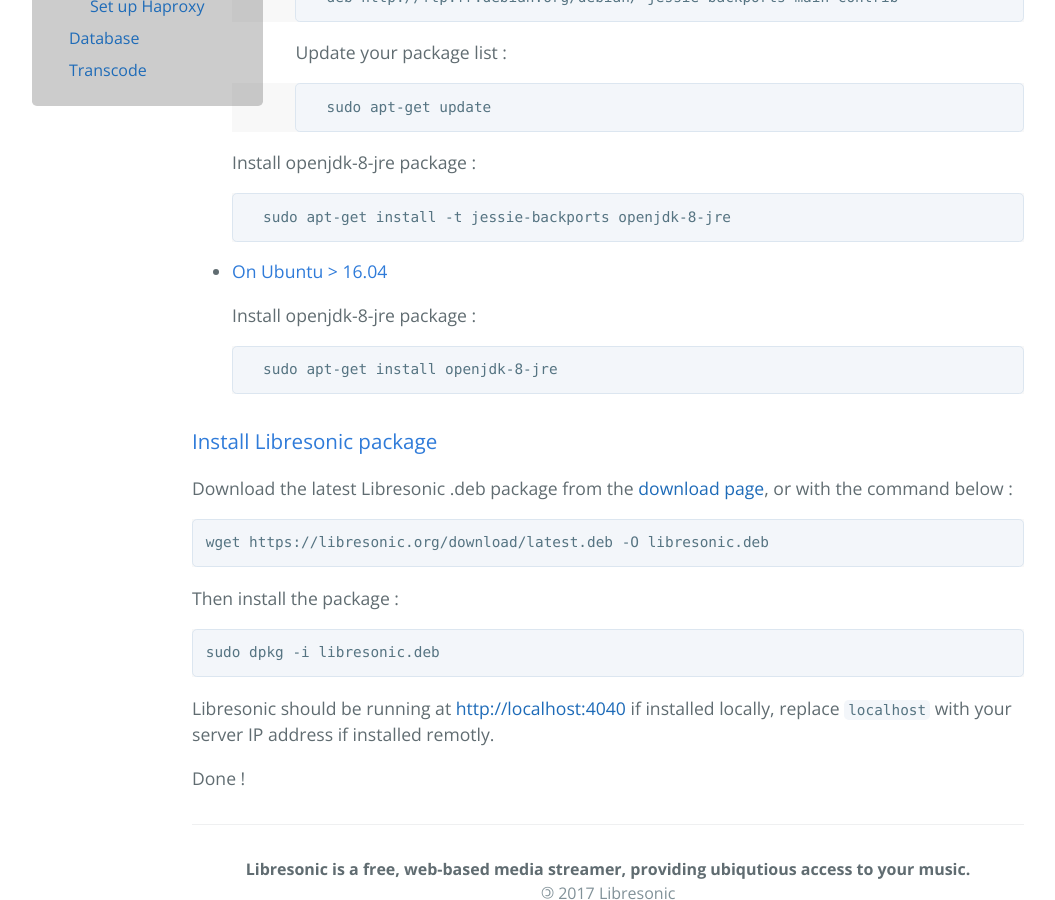
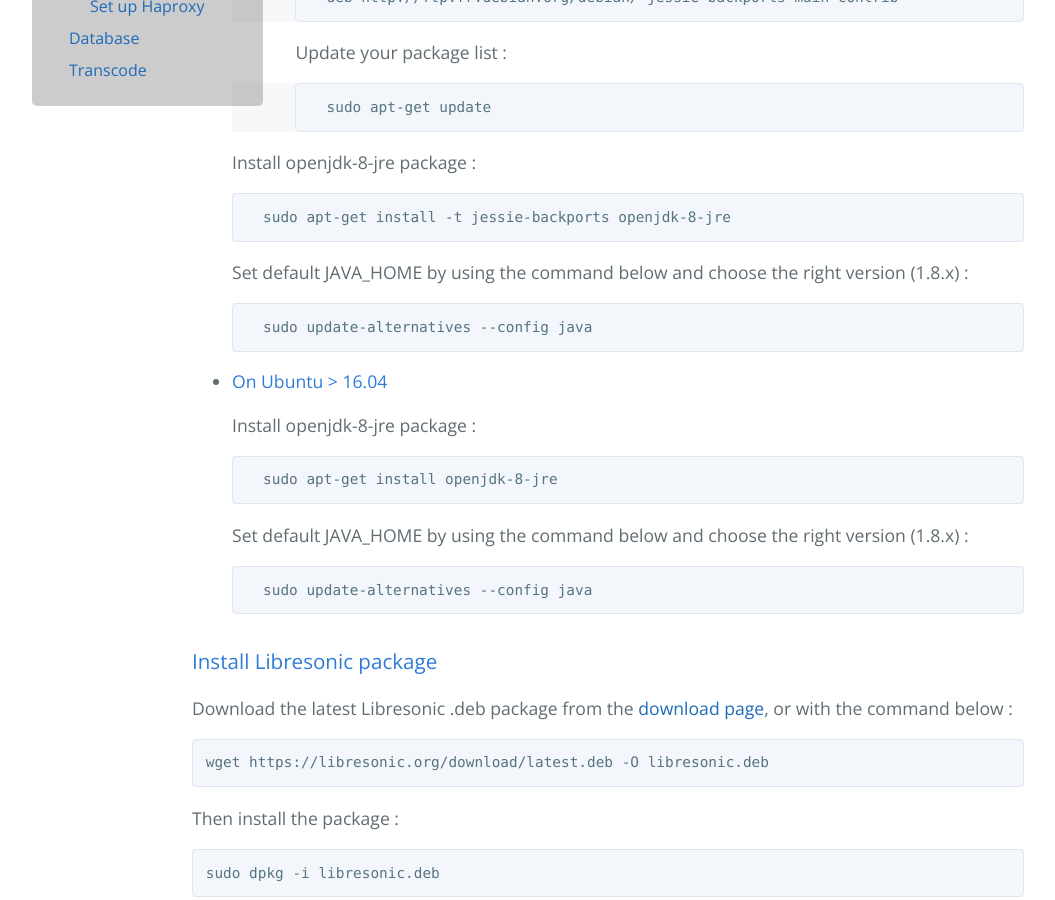
Before and after one commit to airsonic/airsonic.github.io, a Jekyll site: the page built from wiki/install/30_deb.md, in a window 1280 px wide and 900 px high, scrolled down 573 px. Shown: the whole window, without its empty margins (32-1087 px from the left). Built offline with Jekyll 4.4.1, drawn with Linux system fonts in a browser that asks for light colours.

Commit message:
Add update_java instructions to Debian / Ubuntu install wiki page

````diff
--- a/wiki/install/30_deb.md
+++ b/wiki/install/30_deb.md
@@ -35,12 +35,24 @@ To get Libresonic running on Debian / Ubuntu we are going to install OpenJDK 8,
     sudo apt-get install -t jessie-backports openjdk-8-jre
     ```
 
+    Set default JAVA_HOME by using the command below and choose the right version (1.8.x) :
+
+    ```
+    sudo update-alternatives --config java
+    ```
+
 * #### On Ubuntu > 16.04
 
     Install  openjdk-8-jre package :
 
     ```
     sudo apt-get install openjdk-8-jre
+    ```
+
+    Set default JAVA_HOME by using the command below and choose the right version (1.8.x) :
+
+    ```
+    sudo update-alternatives --config java
     ```
 
 ### Install Libresonic package
````
